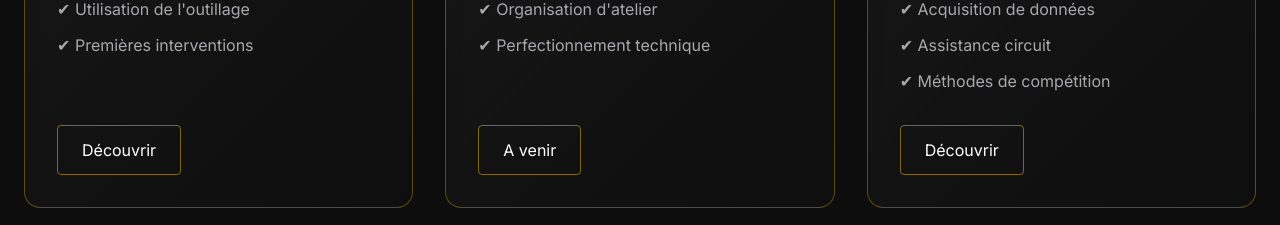
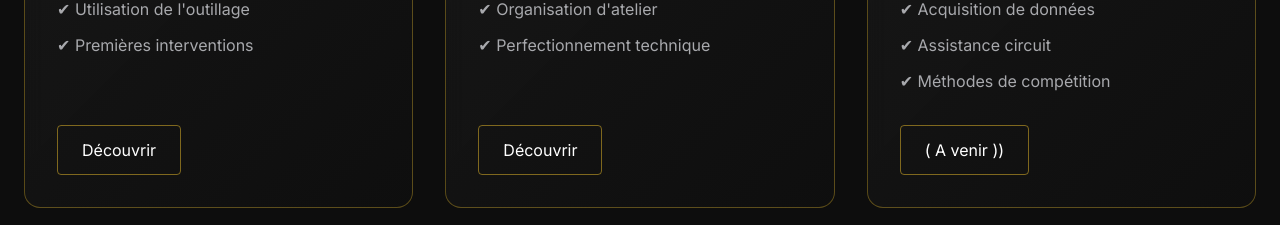
Before and after one commit to PerformancePrestigeAcademy/performance-prestige-academy, a React (Vite) app: page /formation in a window 1280 px wide. Shown: the part 2120-2345 px from the top of the page. Built offline with nearby package versions, Linux system fonts and the light colour scheme.

Commit message:
PATCH 014 V14 bis

```diff
--- a/src/Pages/FormationPage.tsx
+++ b/src/Pages/FormationPage.tsx
@@ -253,7 +253,7 @@ Performance & Prestige Academy
         }}
         className="btn-outline-gold inline-block px-6 py-3 rounded"
         >
-            A venir
+            Découvrir
         </button>
 
     </div>
@@ -283,7 +283,7 @@ Performance & Prestige Academy
             href="#"
             className="btn-outline-gold inline-block px-6 py-3 rounded"
         >
-            Découvrir
+            ( A venir ))
         </a>
 
     </div>
```
